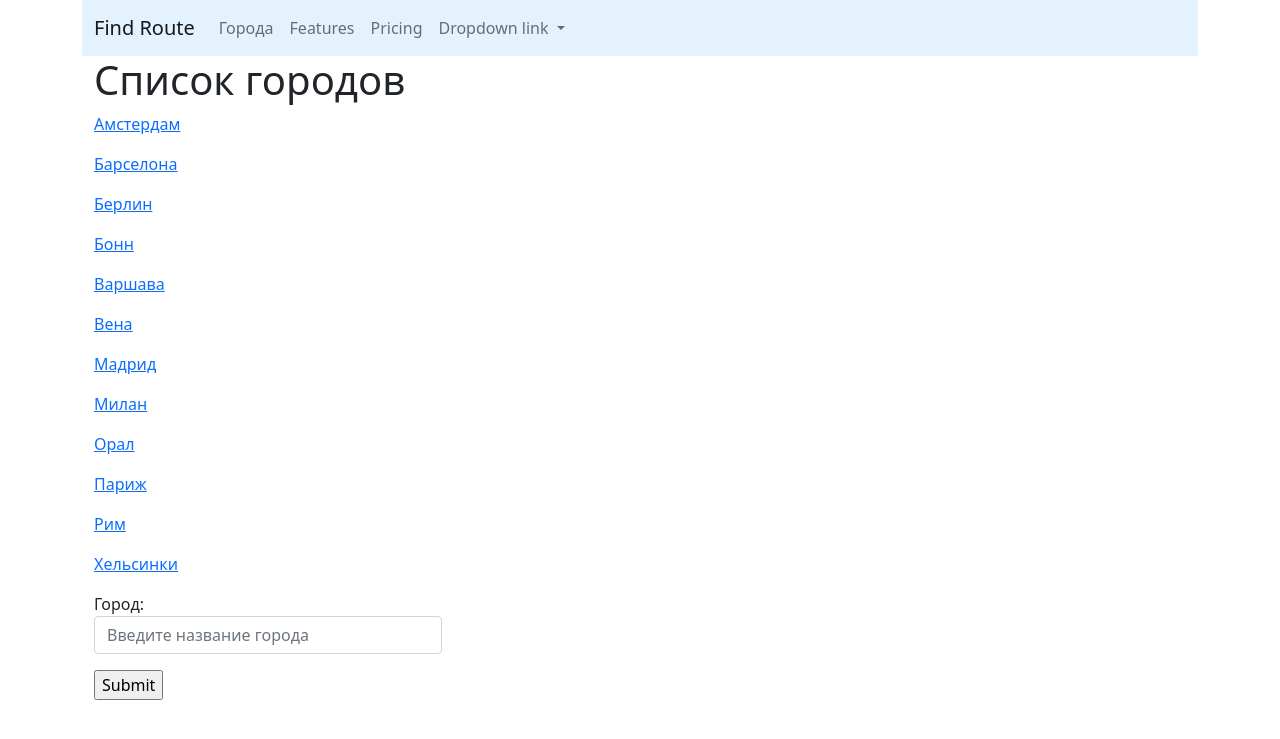
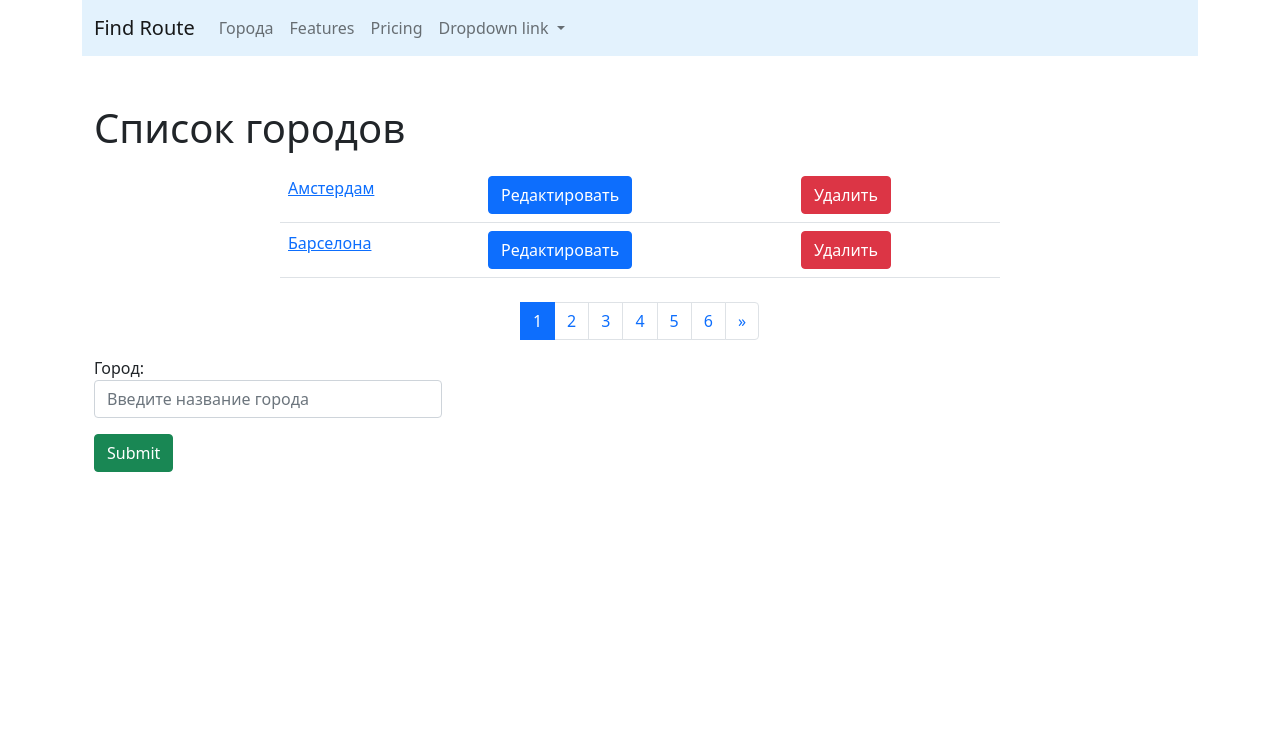
Before and after one commit to rubyazz/django_train_route, a Django app: page / in a window 1280 px wide. Shown: the top 739 px of the page. Run offline with Django 4.2, Linux system fonts and the light colour scheme; data comes from the database, SQL or seed files in the repository; both versions use the stored data as it was after the commit.

Commit message:
Pagination and creating message functions

```diff
--- a/cities/templates/cities/delete.html
+++ b/cities/templates/cities/delete.html
@@ -1,8 +1,8 @@
 {% extends 'base.html' %}
-{% block title %}Удаление города{% endblock %}
+{% block title %}Удаление Города{% endblock %}
 
-{% block content%}
-<h1>Удаление города </h1>
+{% block content %}
+<h1>Удаление Города</h1>
 <p>{{ object }}</p>
 
 {% include 'form.html' with button='Удалить' %}
--- a/cities/templates/cities/home.html
+++ b/cities/templates/cities/home.html
@@ -4,20 +4,61 @@
 {% block content%}
 <h1>Список городов</h1>
 <div class="row">
-    <div class="col-md">
-        {% for object in objects_list %}
-        <p>
-            <a href="{% url 'cities:detail' pk=object.pk %}">{{ object.name }}</a>
-            </p>
-        {% endfor %}
+    <div class="col-md-8 mx-auto my-2">
+        <table class="table table-stripped">
+            {% for object in page_obj %}
+            <tr>
+                <td>
+                    <a href="{% url 'cities:detail' pk=object.pk %}">{{ object.name }}</a>
+                </td>
+                <td>
+                    <a href="{% url 'cities:update' pk=object.pk %}">
+                        <button type="submit" class="btn btn-primary">Редактировать</button>
+                    </a>
+                </td>
+                <td>
+                    <a href="{% url 'cities:delete' pk=object.pk %}">
+                        <button type="submit" class="btn btn-danger">Удалить</button>
+                    </a>
+                </td>
+            </tr>
+
+            {% endfor %}
+        </table>
     </div>
 </div>
+<nav aria-label="Page navigation example">
+  <ul class="pagination justify-content-center">
+    <li class="page-item">
+        {% if page_obj.has_previous %}
+            <a class="page-link" href="?page={{ page_obj.previous_page_number }}" aria-label="Previous">
+            <span aria-hidden="true">&laquo;</span>
+            </a>
+        {% endif %}
+    </li>
+    {% for page in page_obj.paginator.page_range %}
+        <li class="page-item {% if page == page_obj.number %} active {% endif %} ">
+            <a class="page-link" href="?page={{page}}">
+                {{ page }}
+            </a>
+        </li>
+    {% endfor %}
+    <li class="page-item">
+        {% if page_obj.has_next %}
+      <a class="page-link" href="?page={{ page_obj.paginator.num_pages }}" aria-label="Next">
+        <span aria-hidden="true">&raquo;</span>
+      </a>
+        {% endif %}
+    </li>
+  </ul>
+</nav>
+
 <div class="row">
     <div class="col-md-4">
-        <form action="" method="post">
+        <form action="{% url 'cities:create' %}" method="post">
             {% csrf_token %}
             {{ form.as_p }}
-            <input type="submit" value="Submit">
+            <input class="btn btn-success" type="submit" value="Submit">
         </form>
     </div>
 </div>
--- a/cities/urls.py
+++ b/cities/urls.py
@@ -3,7 +3,8 @@ from django.urls import path
 from cities.views import *
 
 urlpatterns = [
-    path('', home, name='home'),
+    # path('', home, name='home'),
+    path('', CityListView.as_view(), name='home'),
     path('detail/<int:pk>/', CityDetailView.as_view(), name='detail'),
     path('update/<int:pk>/', CityUpdateView.as_view(), name='update'),
     path('delete/<int:pk>/', CityDeleteView.as_view(), name='delete'),
--- a/cities/views.py
+++ b/cities/views.py
@@ -1,13 +1,17 @@
+from django.contrib.messages.views import SuccessMessageMixin
+from django.contrib import messages
+from django.core.paginator import Paginator
 from django.shortcuts import render, get_object_or_404
 from django.urls import reverse_lazy
-from django.views.generic import DetailView, CreateView, UpdateView, DeleteView
+from django.views.generic import DetailView, CreateView, UpdateView, DeleteView, ListView
 
 from cities.forms import HtmlForm, CityForm
 from cities.models import City
 
 
 __all__ = (
-    'home', 'CityDetailView', 'CityCreateView', 'CityUpdateView', 'CityDeleteView'
+    'home', 'CityDetailView', 'CityCreateView', 'CityUpdateView', 'CityDeleteView',
+    'CityListView'
 )
 
 
@@ -24,7 +28,10 @@ def home(request, pk=None):
         # return render(request, 'cities/detail.html', context)
     form = CityForm()
     qs = City.objects.all()
-    context = {'objects_list': qs, 'form': form}
+    lst = Paginator(qs, 2)
+    page_number = request.GET.get('page')
+    page_obj = lst.get_page(page_number)
+    context = {'page_obj': page_obj, 'form': form}
     return render(request, 'cities/home.html', context)
 
 
@@ -33,18 +40,20 @@ class CityDetailView(DetailView):
     template_name = 'cities/detail.html'
 
 
-class CityCreateView(CreateView):
+class CityCreateView(SuccessMessageMixin, CreateView):
     model = City
     form_class = CityForm
     template_name = 'cities/create.html'
     success_url = reverse_lazy('cities:home')
+    success_message = "Город успешно создан"
 
 
-class CityUpdateView(UpdateView):
+class CityUpdateView(SuccessMessageMixin, UpdateView):
     model = City
     form_class = CityForm
     template_name = 'cities/update.html'
     success_url = reverse_lazy('cities:home')
+    success_message = "Город успешно отредактирован"
 
 
 class CityDeleteView(DeleteView):
@@ -53,4 +62,17 @@ class CityDeleteView(DeleteView):
     success_url = reverse_lazy('cities:home')
 
     # def get(self, request, *args, **kwargs):
+    #     messages.success(request, 'Город успешно удален')
     #     return self.post(request, *args, **kwargs)
+
+
+class CityListView(ListView):
+    paginate_by = 2
+    model = City
+    template_name = 'cities/home.html'
+
+    def get_context_data(self, **kwargs):
+        context = super().get_context_data(**kwargs)
+        form = CityForm()
+        context['form'] = form
+        return context
--- a/templates/base.html
+++ b/templates/base.html
@@ -39,6 +39,32 @@
     </div>
   </div>
 </nav>
+  <div class="container">
+    <div class="row">
+      <div class="col-md-8 mx-auto my-4">
+        {% if messages %}
+          {% for message in messages %}
+              {% if message.level == DEFAULT_MESSAGE_LEVELS.ERROR %}
+              <div class="alert alert-danger alert-dismissible fade show" role="alert">
+                {{ message }}
+                <button type="button" class="btn-close" data-bs-dismiss="alert" aria-label="Close">
+<!--                  <span aria-hidden="true">&times;</span>-->
+                </button>
+              </div>
+              {% else %}
+              <div class="alert alert-success alert-dismissible fade show" role="alert">
+                 {{ message }}
+                  <button type="button" class="btn-close btn-close--cleared" data-bs-dismiss="alert" aria-label="Close">
+<!--                  <span aria-hidden="true">&times;</span>-->
+                  </button>
+              </div>
+              {% endif %}
+
+        {% endfor %}
+        {% endif %}
+      </div>
+    </div>
+  </div>
     <div class="container">
         {% block content %}{% endblock %}
     </div>
```
Also changed, not shown: db.sqlite3.
